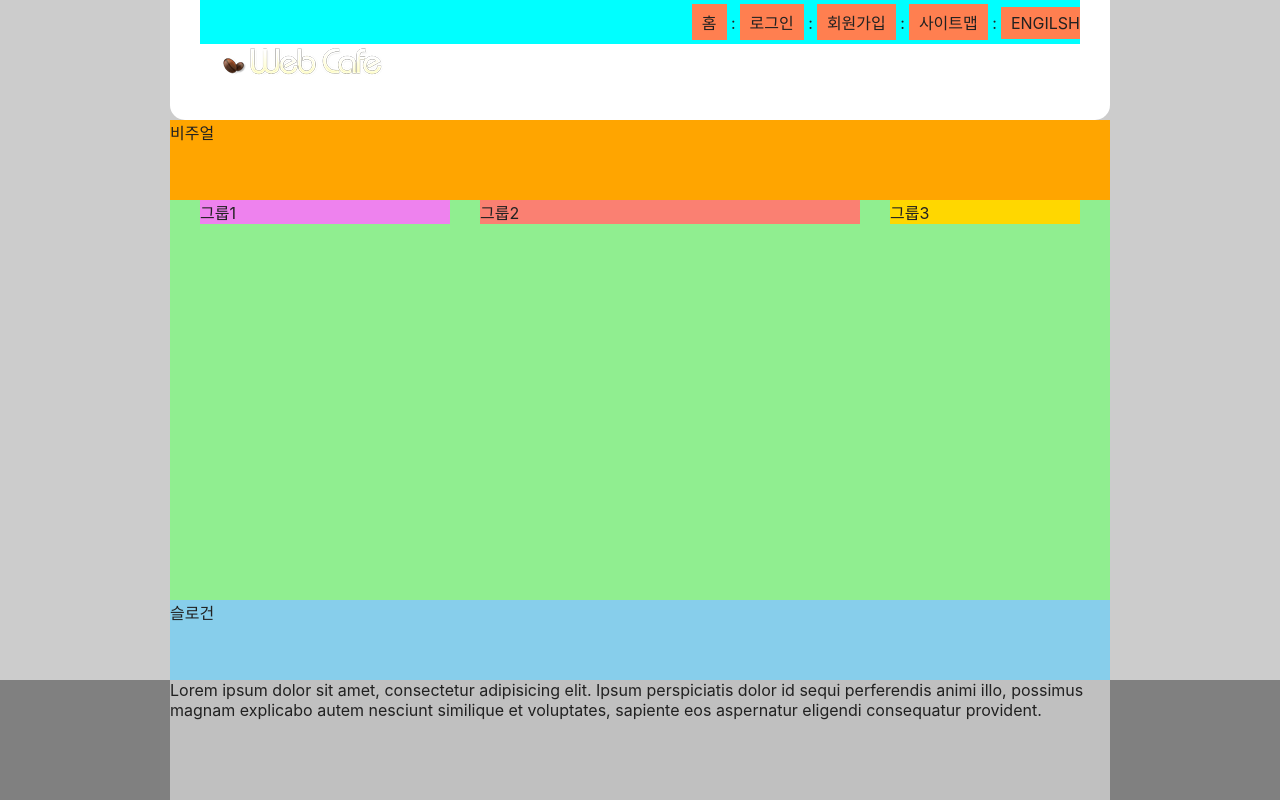
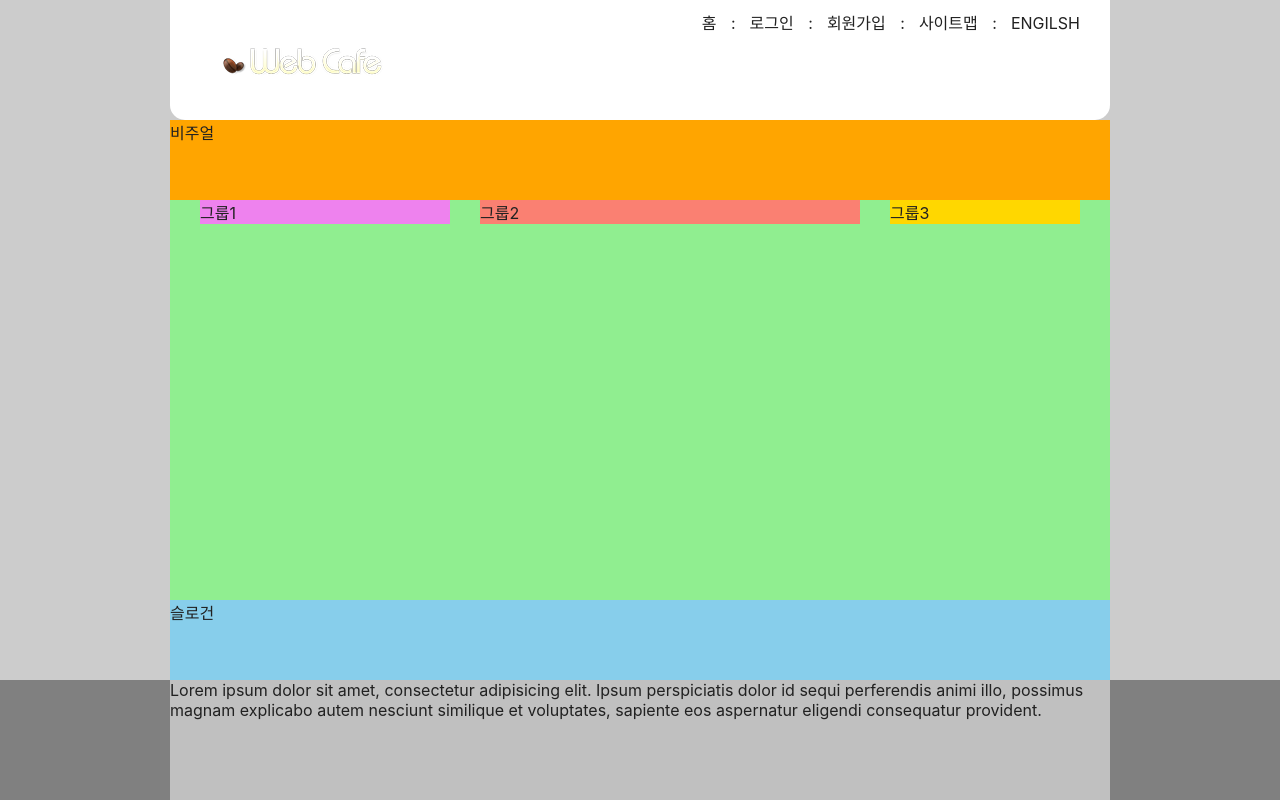
Before and after one commit to third-park/HTML5, a plain HTML site: page index.html in a window 1280 px wide. Drawn offline with Linux system fonts and the light colour scheme; a web font is replaced by a local one.

Commit message:
translate로 오른쪽여백 없애고 불필요한 색 제거

```diff
--- a/styles/style.css
+++ b/styles/style.css
@@ -47,30 +47,31 @@ body {
 
 /* 텍스트 링크 모음*/
         .member {
-    background: aqua;
     text-align: right;
       padding: 4px 0;
+    /* padding 속성을 활용하여 .member 영역을 오른쪽으로 10px 만큼 이동하는 방법 */
+      /* position: relative;
+            right: -10px; */
+      transform: translateX(10px);
     }
 
         .member li {
-      /* background-color: pink; */
     display: inline-block;
     }
 
         .member a {
-      background-color: coral;
     padding: 6px 10px;
       display: inherit;
       text-transform: uppercase;
     }
 
 /* 마지막 li 요소에 포함된 a 요소를 선택하여 오른쪽 padding 값을 0으로 재정의 하는 방법 */
-.member li:last-child a {
+/* .member li:last-child a {
   padding-right: 0;
 }
+*/
 
 .divider {
-      /* background-color: pink; */
       margin-right: 4px;
 }
 
```
Lines whose indentation alone changed are shown as unchanged.
